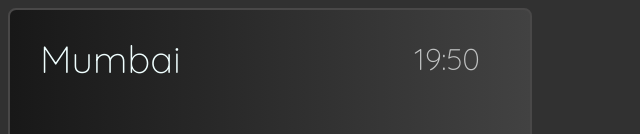
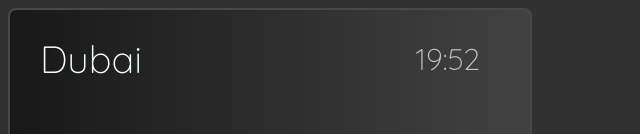
Before and after one commit to WinayGupta777/WeatherAppWithReact, a React (Create React App) app: page / in a window 1280 px wide. Shown: the top 134 px of the page, without its empty margins (0-640 px from the left). Built offline with nearby package versions, Linux system fonts and the light colour scheme.

Commit message:
Header made dynamic

```diff
--- a/src/components/Card.js
+++ b/src/components/Card.js
@@ -12,9 +12,9 @@ class Card extends React.Component{
     render(){
         return(
             <div className="cardlayout">
-                <Header></Header>
-                <Middle></Middle>
-                <Footer></Footer>
+                <Header  place="Dubai" time="19:52"></Header>
+                <Middle  img="cloudy"></Middle>
+                <Footer  wind="2" humi="23"></Footer>
             </div>
         )
     }
--- a/src/components/header.js
+++ b/src/components/header.js
@@ -7,8 +7,8 @@ class Header extends React.Component{
     render(){
         return(
             <div className="header">
-                <span className="place">Mumbai</span>
-                <span className="time">19:50</span>
+                <span className="place">{this.props.place}</span>
+                <span className="time">{this.props.time}</span>
             </div>
         )
     }
```
